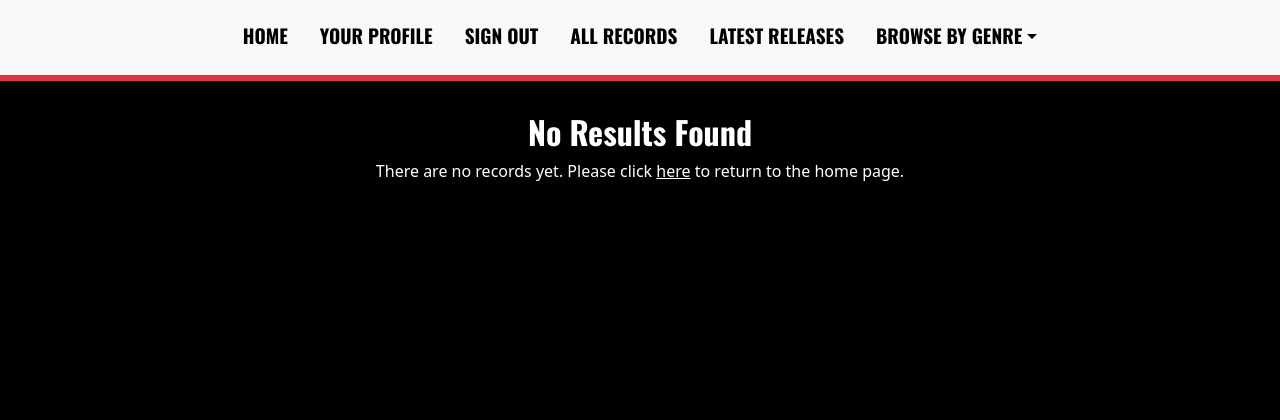
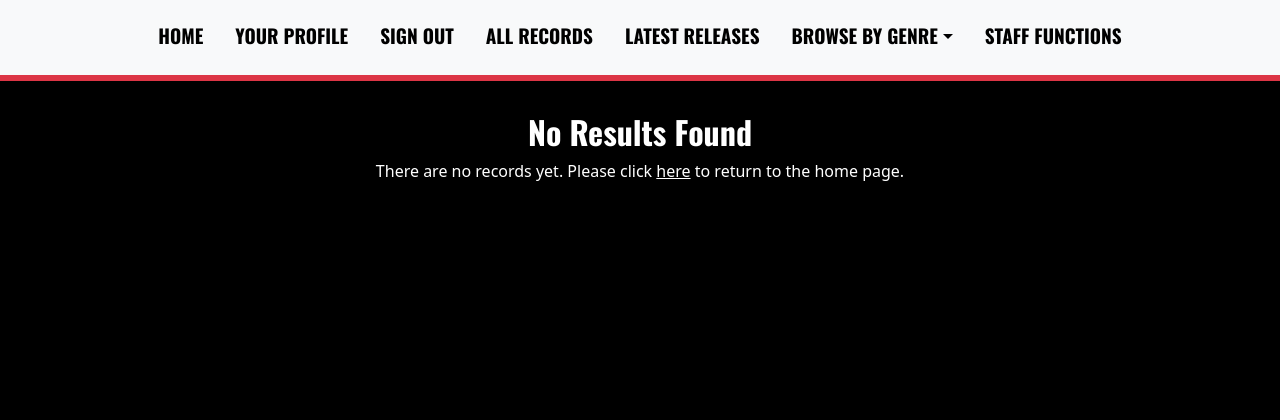
Before and after one commit to Morgana-S/vinyl-online, a Django app: page /all-records/ in a window 1280 px wide. Shown: the part 131-551 px from the top of the page. Run offline with Django 5.2, Linux system fonts and the light colour scheme; the visitor is signed in with stand-in values (Sample User, id 1); data that the repository does not hold is empty; parts of the project's set-up code (start-up, migrations or seed data) failed here and were passed over; some libraries are stand-ins or nearby versions.

Commit message:
Add staff functions link

```diff
--- a/templates/base.html
+++ b/templates/base.html
@@ -104,6 +104,9 @@
                                 </div>
                             </ul>
                         </li>
+                        {% if user.is_authenticated and user.is_staff %}
+                        <li class="nav-item"><a class="nav-link text-black" href="" aria-label="Click here to go to staff functions">STAFF FUNCTIONS</a></li>
+                        {% endif %}
                 </div>
             </nav>
         </div>
```
